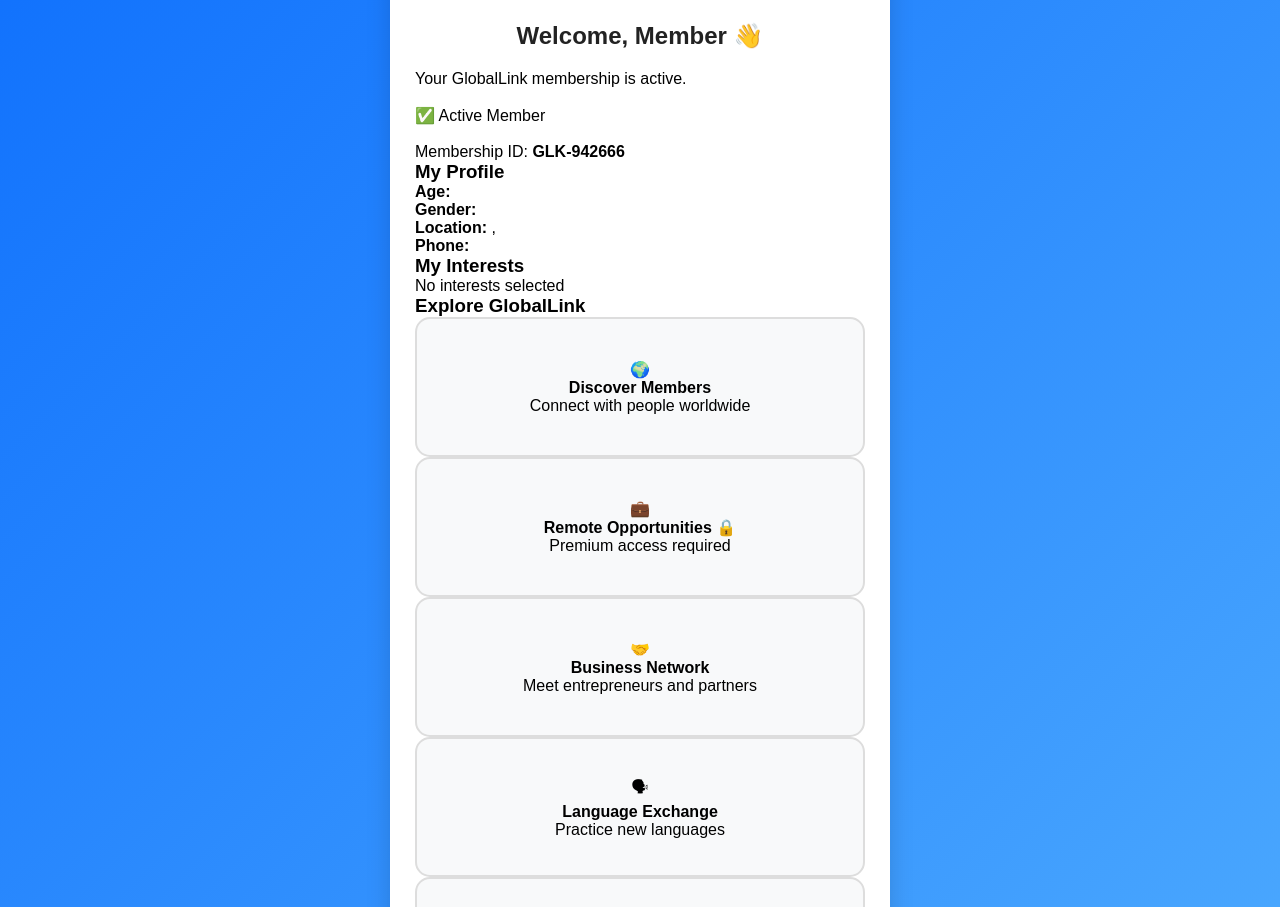
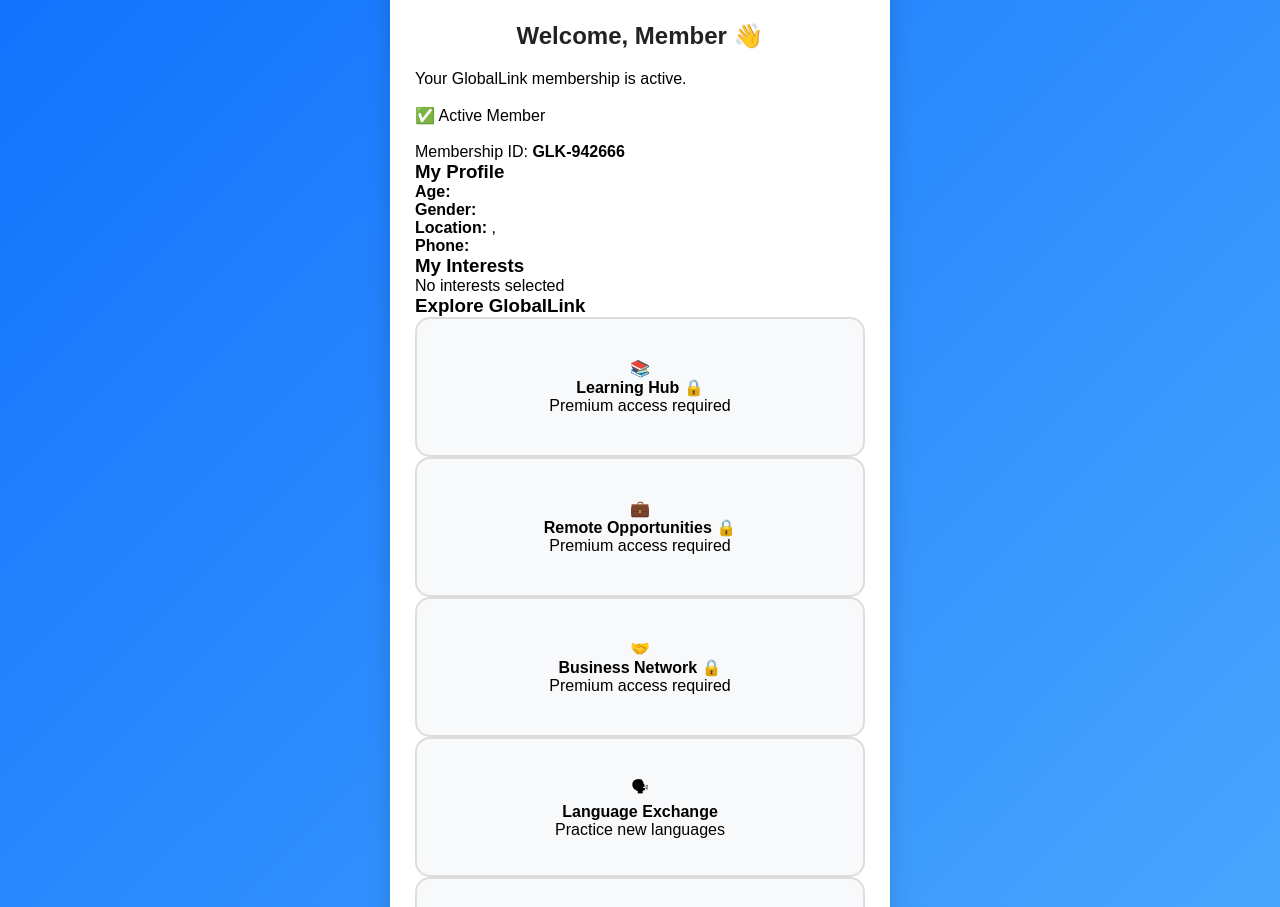
Before and after one commit to cheryotshamba-sudo/GlobalLinkKenya, a plain HTML site: page dashboard.html in a window 1280 px wide. Shown: the part 193-1100 px from the top of the page. Drawn offline with Linux system fonts and the light colour scheme.

Commit message:
Update dashboard.html

```diff
--- a/dashboard.html
+++ b/dashboard.html
@@ -84,10 +84,12 @@
 <div class="grid">
 
 
-<div class="interest">
-🌍<br>
-<strong>Discover Members</strong>
-<p>Connect with people worldwide</p>
+<div class="interest" onclick="window.location.href='premium.html'">
+
+📚<br>
+<strong>Learning Hub 🔒</strong>
+<p>Premium access required</p>
+
 </div>
 
 
@@ -101,12 +103,14 @@
 </div>
 
 
+<div class="interest" onclick="window.location.href='premium.html'">
 
-<div class="interest">
 🤝<br>
-<strong>Business Network</strong>
-<p>Meet entrepreneurs and partners</p>
+<strong>Business Network 🔒</strong>
+<p>Premium access required</p>
+
 </div>
+
 
 
 
```
